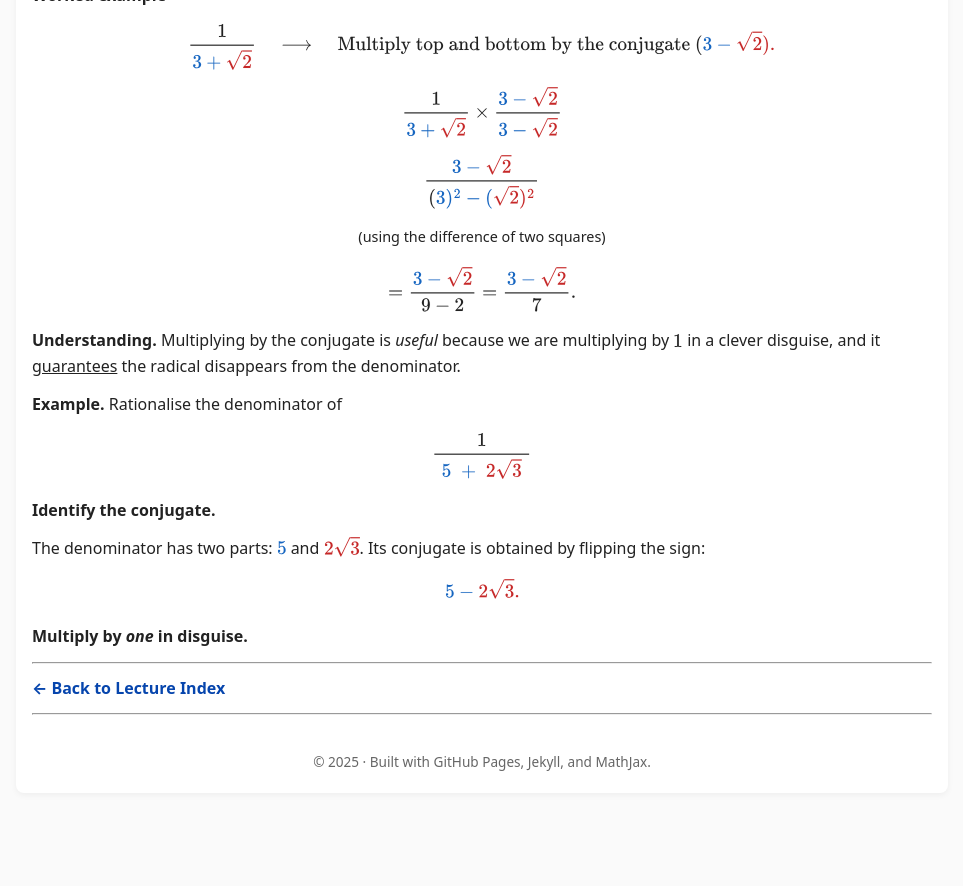
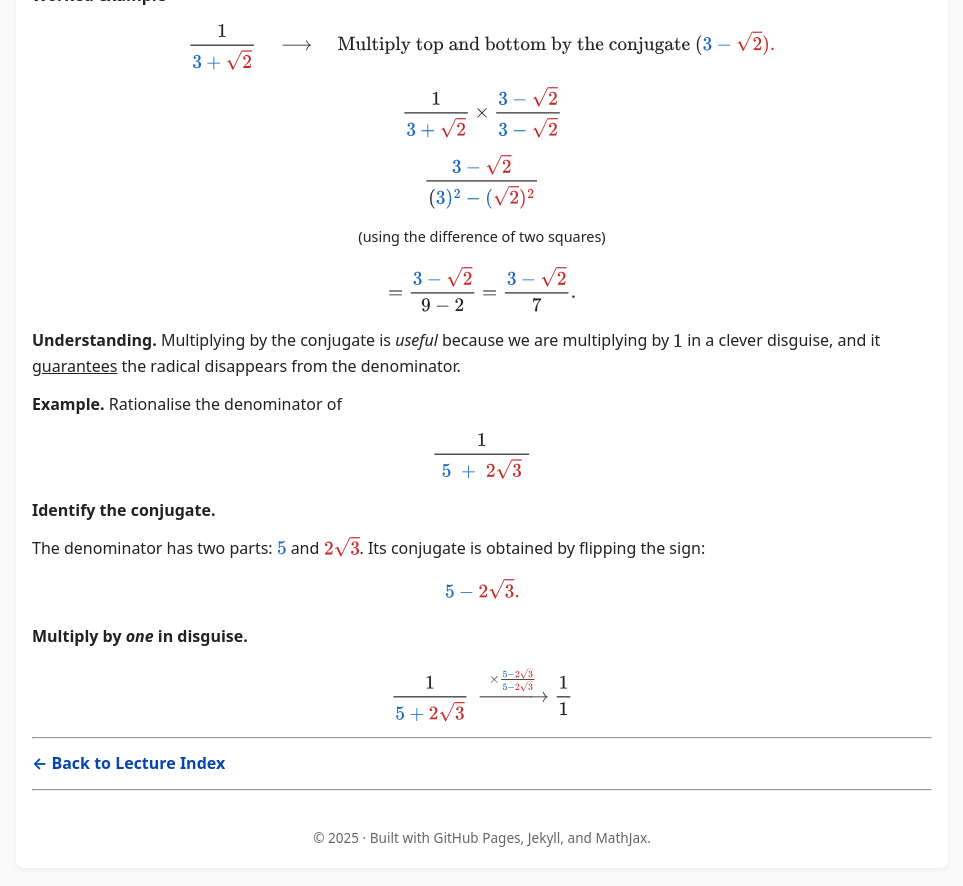
Before and after one commit to SaleemKamaludin/SaleemKamaludin.github.io, a Jekyll site: the page built from courses/math-1115/lecture-notes/lecture3.md, in a window 1280 px wide and 900 px high, scrolled down 5179 px. Shown: the top 886 px of the window, without its empty margins (158-1121 px from the left). Built offline with Jekyll 4.4.1, drawn with Linux system fonts in a browser that asks for light colours; before the commit the page ends 6004 px from its top, so only the background shows below that.

Commit message:
Update lecture3.md

```diff
--- a/courses/math-1115/lecture-notes/lecture3.md
+++ b/courses/math-1115/lecture-notes/lecture3.md
@@ -805,6 +805,14 @@ To ensure consistency, these operations must be performed in a **specific order*
 <p style="margin-top:1.2rem; font-weight:600;">Multiply by <em>one</em> in disguise.</p>
 
 
+<p style="text-align:center; margin:0.6rem 0;">
+  $$\frac{1}{\color{#1565c0}{5}+\color{#c62828}{2\sqrt{3}}}
+    \;\xrightarrow{\;\times
+      \frac{\color{#1565c0}{5}-\color{#c62828}{2\sqrt{3}}}{
+            \color{#1565c0}{5}-\color{#c62828}{2\sqrt{3}}}\;}
+    \frac{1}{1}$$
+</p>
+
 
 ---
 
```
